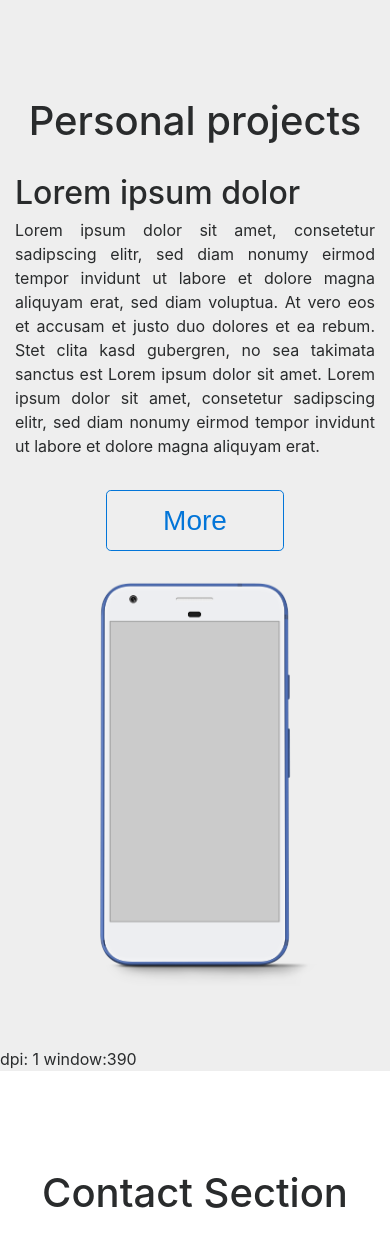
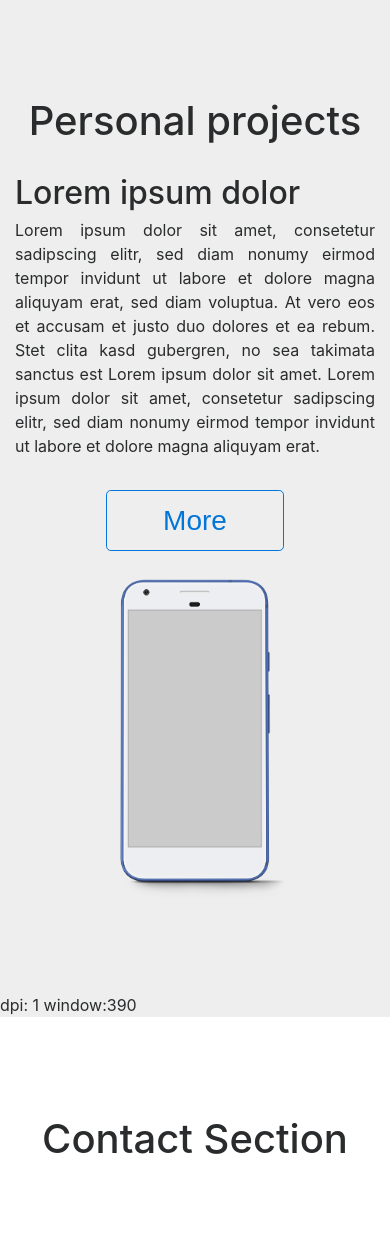
Before and after one commit to jgawrylkowicz/jgawrylkowicz.github.io, a PHP site: page / in a window 390 px wide. Shown: the part 845-2084 px from the top of the page. After the commit the page ends 1999 px from the top, so only its background shows below. Run offline with PHP 8.4, Linux system fonts and the light colour scheme.

Commit message:
update mobile support

```diff
--- a/css/scrolling-nav.css
+++ b/css/scrolling-nav.css
@@ -103,7 +103,7 @@ section{
 
 .phone-background {
     height: auto; width: auto;
-    max-height: 90%;   max-width: 90%;
+    max-height: 80%;   max-width: 80%;
 }
 
 @media (min-width: 992px) {
@@ -170,6 +170,7 @@ section{
     }
 }
 
+/*Additional media queries for specific devices*/
 
 @media screen and (min-resolution: 2dppx) and (orientation: portrait),
 screen and (-webkit-min-device-pixel-ratio: 2) and (orientation: portrait){
```
